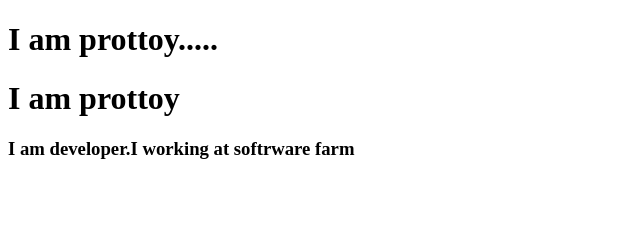
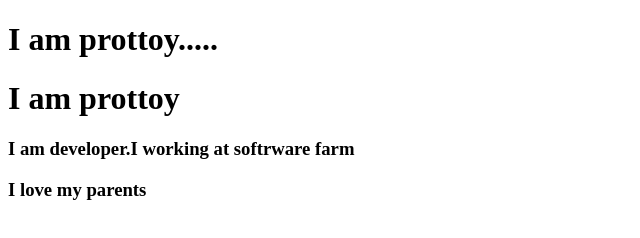
Before and after one commit to Prottoy-Das/my-sixth-website, a plain HTML site: page index.html in a window 1280 px wide. Shown: the whole page, without its empty margins (0-640 px from the left). Drawn offline with Linux system fonts and the light colour scheme.

Commit message:
text changes

```diff
--- a/index.html
+++ b/index.html
@@ -12,6 +12,7 @@
     <h1>I am prottoy</h1>
     <div>
         <h3>I am developer.I working at softrware farm</h3>
+        <h3>I love my parents</h3>
     </div>
 
 
```
